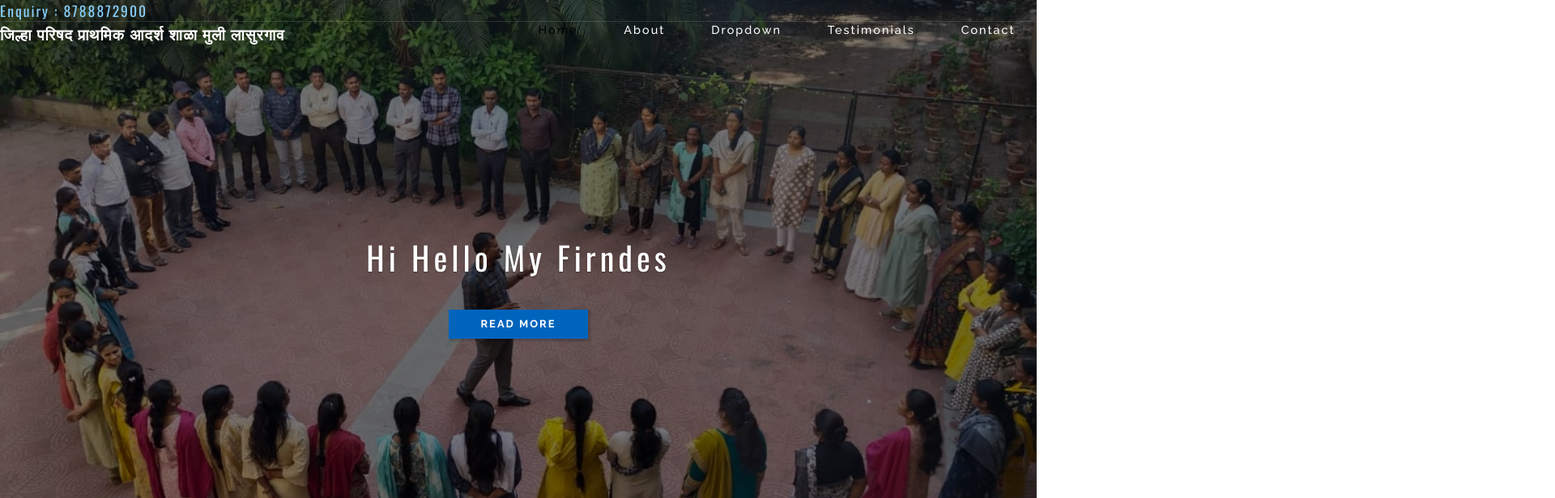
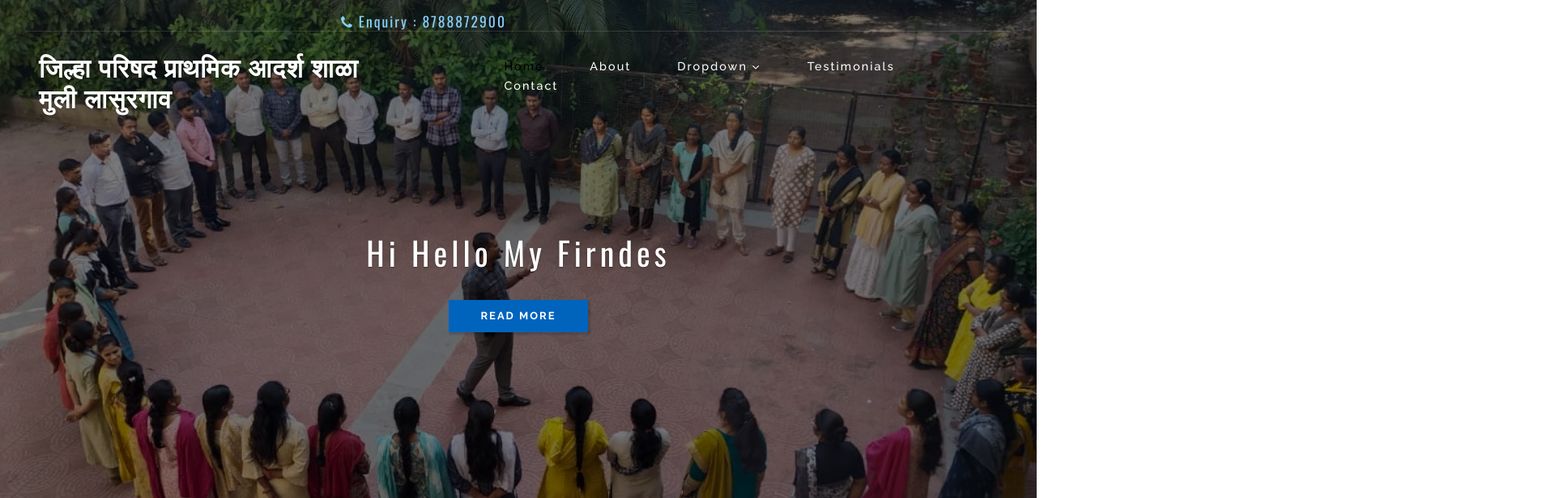
Before and after one commit to prasadkankhar10/school-website, a plain HTML site: page index.html in a window 1280 px wide. Shown: the top 616 px of the page at 81% size, 1920 px wide, since content can reach past the window. Drawn offline with nearby package versions, Linux system fonts and the light colour scheme.

Commit message:
Update index.html

```diff
--- a/index.html
+++ b/index.html
@@ -21,7 +21,8 @@
     </script>
     <!-- //Meta tag Keywords -->
     <!-- Style-CSS -->
-
+	<link rel="stylesheet" href="https://cdnjs.cloudflare.com/ajax/libs/font-awesome/4.7.0/css/font-awesome.min.css">
+    <link rel="stylesheet" href="https://cdn.jsdelivr.net/npm/bootstrap@4.6.1/dist/css/bootstrap.min.css">
     <link rel="stylesheet" href="css/style.css" type="text/css" media="all" />
     <!-- /Fonts -->
     <link href="//fonts.googleapis.com/css?family=Raleway:100,100i,200,200i,300,300i,400,400i,500,600,700"
```
